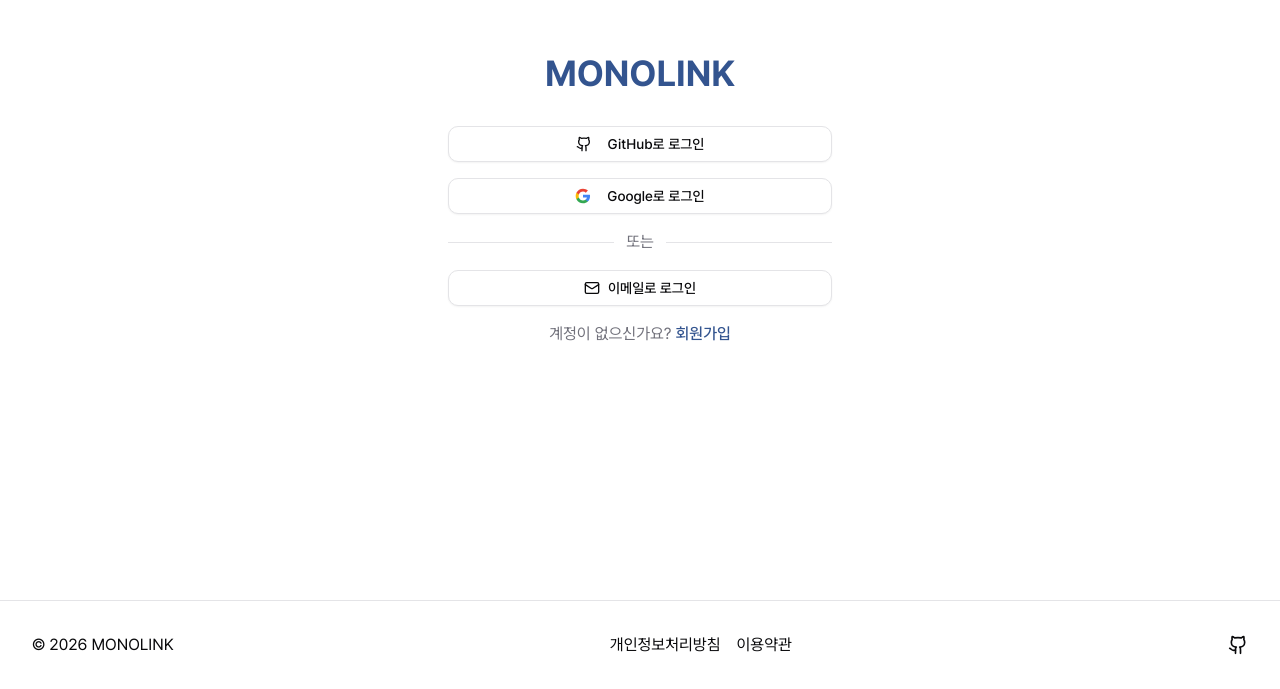
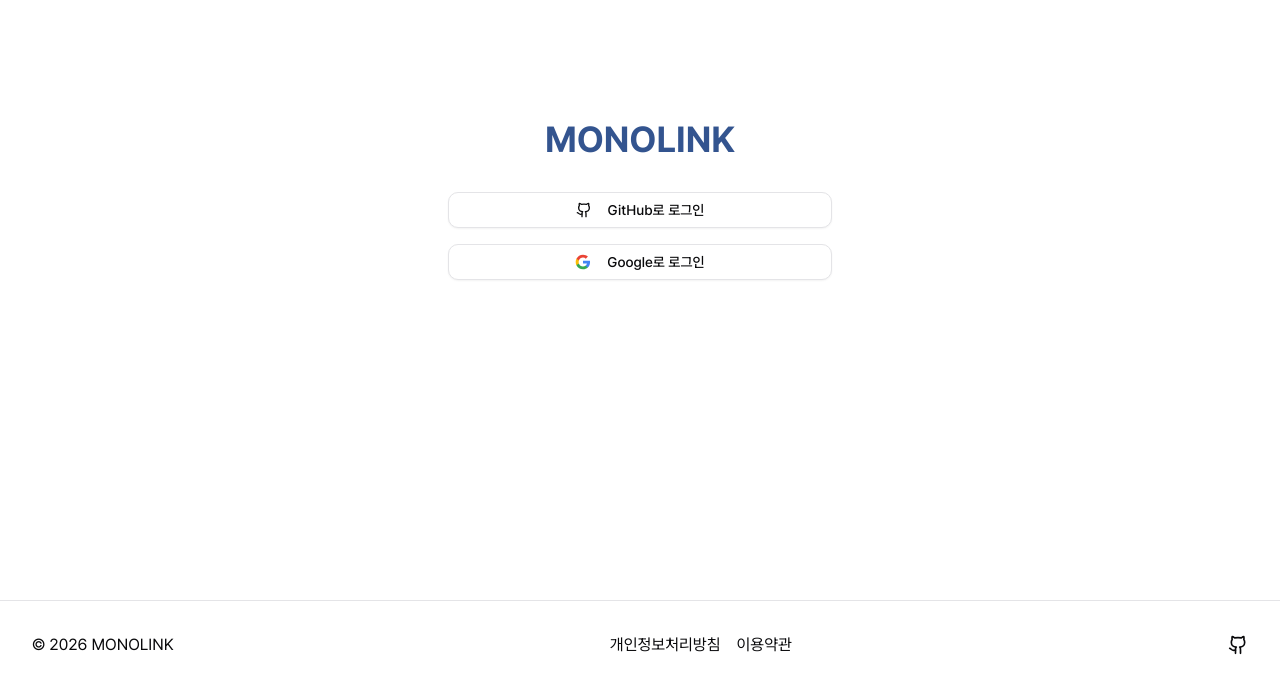
Before and after one commit to justhighway/dev-match, a Next.js app: page /auth/login in a window 1280 px wide. Shown: the part 200-889 px from the top of the page. Built offline with nearby package versions, Linux system fonts and the light colour scheme.

Commit message:
feat: feature flag 추가 및 email auth off

```diff
--- a/src/app/auth/login/email/page.tsx
+++ b/src/app/auth/login/email/page.tsx
@@ -2,8 +2,12 @@
 import SocialLoginButton from '@/features/auth/components/social-login-button';
 import { Divider } from '@/shared/components/ui/divider';
 import Container from '@/shared/components/layout/container';
+import { featureFlags } from '@/shared/config/feature-flags';
+import { redirect } from 'next/navigation';
 
 export default function LoginEmailPage() {
+  if (!featureFlags.emailAuth) redirect('/auth/login');
+
   return (
     <Container className="flex flex-1 items-center justify-center py-12">
       <div className="flex w-full max-w-sm flex-col space-y-4">
--- a/src/app/auth/login/page.tsx
+++ b/src/app/auth/login/page.tsx
@@ -4,6 +4,7 @@
 import SocialLoginButton from '@/features/auth/components/social-login-button';
 import { Divider } from '@/shared/components/ui/divider';
 import Container from '@/shared/components/layout/container';
+import { featureFlags } from '@/shared/config/feature-flags';
 
 export default function LoginPage() {
   return (
@@ -18,6 +19,8 @@
         <div className="flex flex-col space-y-4">
           <SocialLoginButton provider="github" />
           <SocialLoginButton provider="google" />
+          {featureFlags.emailAuth && (
+            <>
               <Divider label="또는" />
               <Button asChild variant="outline" className="w-full">
                 <Link href="/auth/login/email">
@@ -34,6 +37,8 @@
                   회원가입
                 </Link>
               </p>
+            </>
+          )}
         </div>
       </div>
     </Container>
--- a/src/app/auth/signup/page.tsx
+++ b/src/app/auth/signup/page.tsx
@@ -2,8 +2,12 @@
 import SocialLoginButton from '@/features/auth/components/social-login-button';
 import { Divider } from '@/shared/components/ui/divider';
 import Container from '@/shared/components/layout/container';
+import { featureFlags } from '@/shared/config/feature-flags';
+import { redirect } from 'next/navigation';
 
 export default function SignupPage() {
+  if (!featureFlags.emailAuth) redirect('/auth/login');
+
   return (
     <Container className="flex flex-1 items-center justify-center py-12">
       <div className="flex w-full max-w-sm flex-col space-y-4">
--- a/src/app/auth/signup/verify/page.tsx
+++ b/src/app/auth/signup/verify/page.tsx
@@ -2,8 +2,12 @@
 import Link from 'next/link';
 import { Button } from '@/shared/components/ui/button';
 import Container from '@/shared/components/layout/container';
+import { featureFlags } from '@/shared/config/feature-flags';
+import { redirect } from 'next/navigation';
 
 export default function SignupVerifyPage() {
+  if (!featureFlags.emailAuth) redirect('/auth/login');
+
   return (
     <Container className="flex flex-1 items-center justify-center py-12">
       <div className="w-full max-w-sm space-y-6 text-center">
--- a/src/features/auth/actions/sign-up-with-email.ts
+++ b/src/features/auth/actions/sign-up-with-email.ts
@@ -26,6 +26,7 @@
   });
 
   if (error) {
+    console.error('Supabase signUp error:', error);
     return { success: false, message: '회원가입 중 오류가 발생했습니다.' };
   }
 
--- /dev/null
+++ b/src/shared/config/feature-flags.ts
@@ -0,0 +1,3 @@
+export const featureFlags = {
+  emailAuth: process.env.NEXT_PUBLIC_FEATURE_EMAIL_AUTH === 'true',
+} as const;
```
Lines whose indentation alone changed are shown as unchanged.
